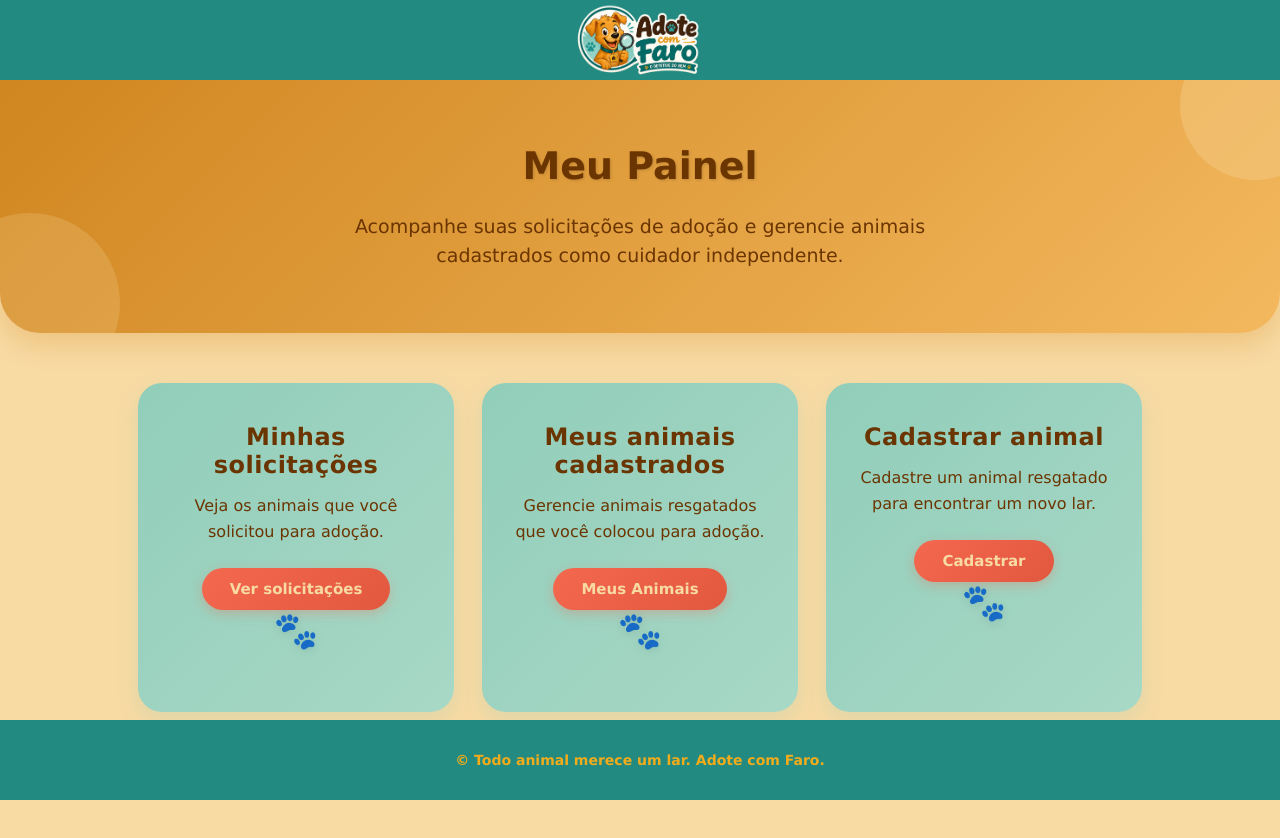
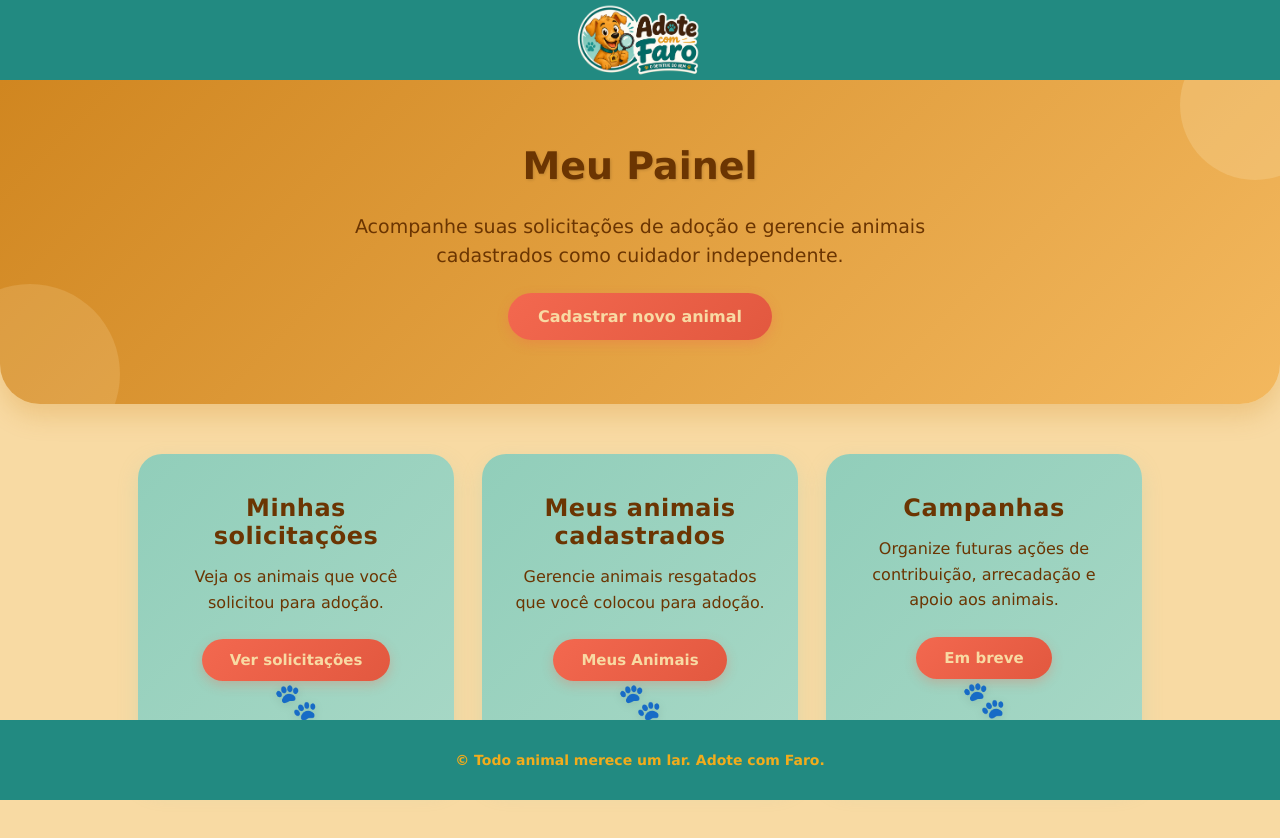
Before and after one commit to eusam04/adote-com-faro, a React (Vite) app in the folder frontend/: page /painel-protetor in a window 1280 px wide. Shown: the top 838 px of the page. Built offline with nearby package versions, Linux system fonts and the light colour scheme.

Commit message:
Ajustes na estrutura e estilização da página de PainelProtetor

```diff
--- a/frontend/src/pages/PainelProtetor/PainelProtetor.css
+++ b/frontend/src/pages/PainelProtetor/PainelProtetor.css
@@ -72,6 +72,35 @@
   font-family: Verdana, Geneva, Tahoma, sans-serif;
   position: relative;
   z-index: 1;
+}
+
+/* Botão de ação principal do cabeçalho */
+.painel-header-button {
+  display: inline-flex;
+  align-items: center;
+  justify-content: center;
+  background: linear-gradient(135deg, #f3684f 0%, #e2583f 100%);
+  color: #f8daa3;
+  padding: 14px 30px;
+  border-radius: 50px;
+  text-decoration: none;
+  font-weight: bold;
+  font-size: 16px;
+  font-family: Verdana, Geneva, Tahoma, sans-serif;
+  border: none;
+  cursor: pointer;
+  transition: all 0.3s ease;
+  box-shadow: 0 4px 12px rgba(243, 104, 79, 0.3);
+  position: relative;
+  z-index: 1;
+}
+
+.painel-header-button:hover {
+  background: linear-gradient(135deg, #e2583f 0%, #d04a30 100%);
+  color: #f8daa3;
+  transform: translateY(-2px);
+  box-shadow: 0 6px 16px rgba(243, 104, 79, 0.4);
+  text-decoration: none;
 }
 
 /* Seção que guarda os cards do painel */
--- a/frontend/src/pages/PainelProtetor/PainelProtetor.jsx
+++ b/frontend/src/pages/PainelProtetor/PainelProtetor.jsx
@@ -14,6 +14,10 @@ function PainelProtetor() {
             Acompanhe suas solicitações de adoção e gerencie animais
             cadastrados como cuidador independente.
           </p>
+
+          <Link to="/cadastrar-animal" className="painel-header-button">
+            Cadastrar novo animal
+          </Link>
         </section>
 
         <section className="painel-cards">
@@ -38,11 +42,9 @@ function PainelProtetor() {
           </div>
 
           <div className="painel-card">
-            <h2>Cadastrar animal</h2>
-            <p>Cadastre um animal resgatado para encontrar um novo lar.</p>
-            <Link to="/cadastrar-animal" className="painel-button">
-              Cadastrar
-            </Link>
+            <h2>Campanhas</h2>
+            <p>Organize futuras ações de contribuição, arrecadação e apoio aos animais.</p>
+            <button>Em breve</button>
           </div>
 
         </section>
```
